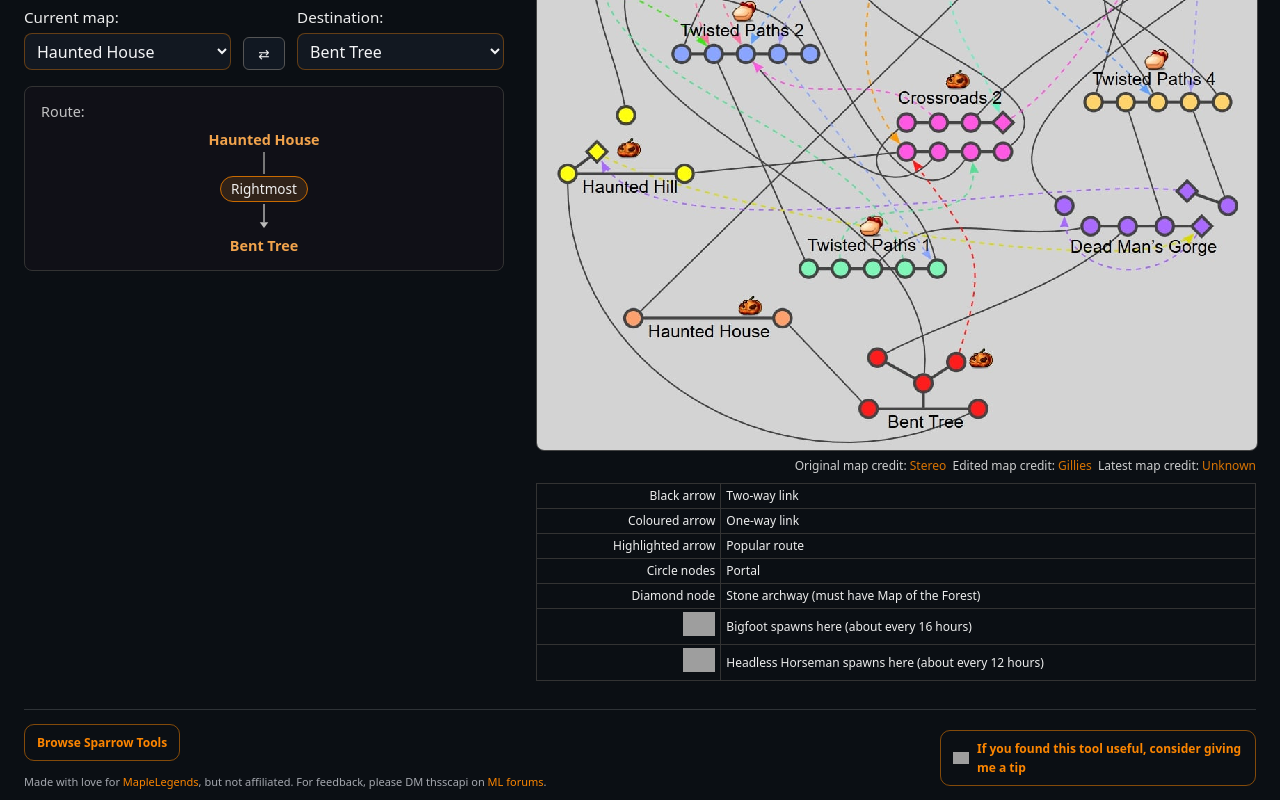
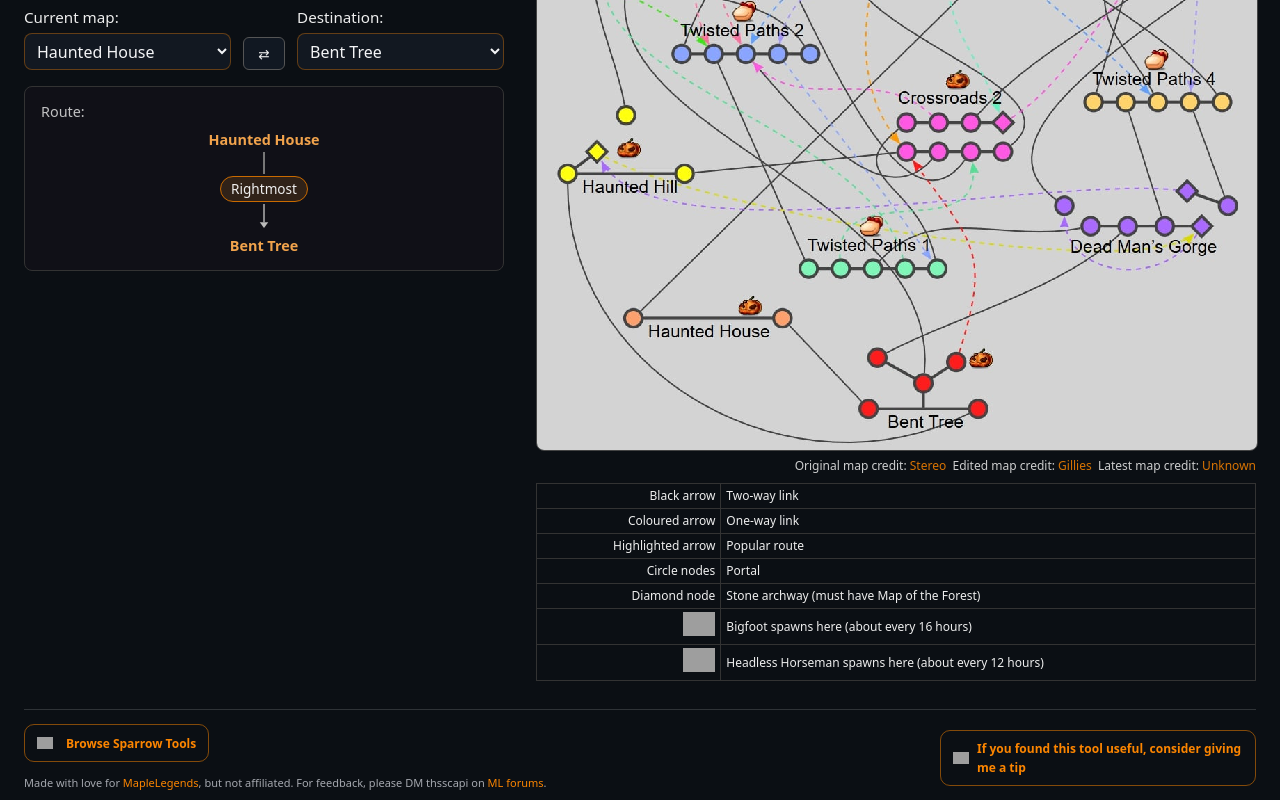
Before and after one commit to thsscapi/phantom-forest-navigator, a React (Vite) app: page / in a window 1280 px wide. Shown: the part 529-1329 px from the top of the page. Built offline with nearby package versions, Linux system fonts and the light colour scheme; grey boxes are pictures that could not be loaded.

Commit message:
Use shared Sparrow Tools logo

```diff
--- a/src/App.tsx
+++ b/src/App.tsx
@@ -1032,7 +1032,7 @@ function App() {
               </table>
             </div>
           </div>
-<footer className="sparrowFooter"><div className="sparrowFooterInner"><div className="sparrowFooterLeft"><a href="https://sparrowtools.net/" className="sparrowDonate">Browse Sparrow Tools</a><div className="sparrowFooterCredits">Made with love for <a href="https://legends.ml/" target="_blank" rel="noopener noreferrer">MapleLegends</a>, but not affiliated. For feedback, please DM thsscapi on <a href="https://forum.legends.ml/index.php?conversations/add&amp;to=thsscapi" target="_blank" rel="noopener noreferrer">ML forums</a>.</div></div><a href="https://ko-fi.com/thsscapi" target="_blank" rel="noopener noreferrer" className="sparrowDonate"><img src="https://legends.ml/static/images/lib/item/02030008.png" alt="Coffee Milk" loading="lazy" />If you found this tool useful, consider giving me a tip</a></div></footer>
+<footer className="sparrowFooter"><div className="sparrowFooterInner"><div className="sparrowFooterLeft"><a href="https://sparrowtools.net/" className="sparrowDonate"><img src="https://sparrowtools.net/sparrow.svg" width="20" height="20" alt="" style={{ verticalAlign: "middle", marginRight: 5 }} />Browse Sparrow Tools</a><div className="sparrowFooterCredits">Made with love for <a href="https://legends.ml/" target="_blank" rel="noopener noreferrer">MapleLegends</a>, but not affiliated. For feedback, please DM thsscapi on <a href="https://forum.legends.ml/index.php?conversations/add&amp;to=thsscapi" target="_blank" rel="noopener noreferrer">ML forums</a>.</div></div><a href="https://ko-fi.com/thsscapi" target="_blank" rel="noopener noreferrer" className="sparrowDonate"><img src="https://legends.ml/static/images/lib/item/02030008.png" alt="Coffee Milk" loading="lazy" />If you found this tool useful, consider giving me a tip</a></div></footer>
 
         </div>
       </div>
```
